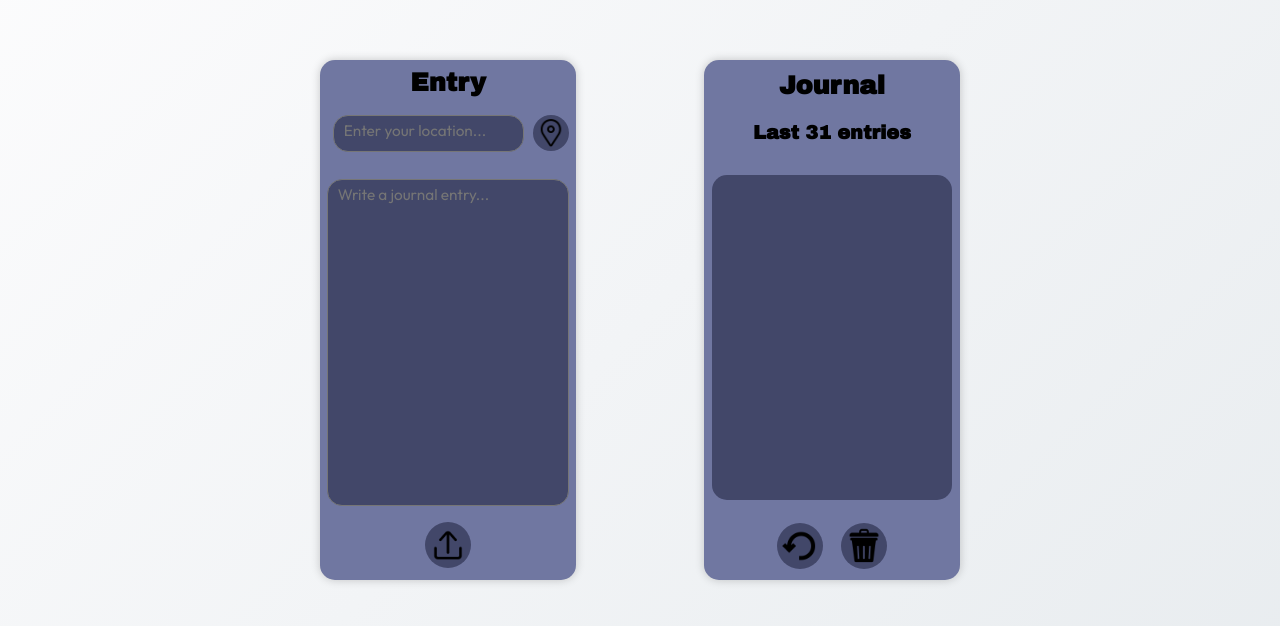
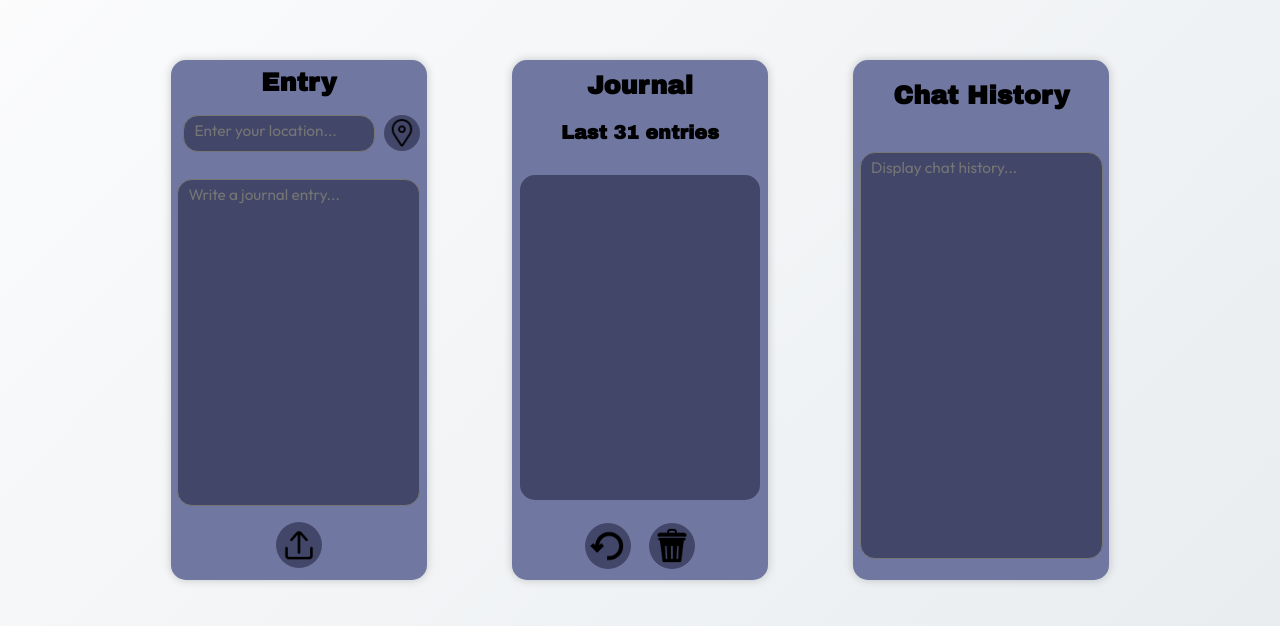
Before and after one commit to GianniMS/Diary-Chatbot, a plain HTML site: page client/index.html in a window 1280 px wide. Shown: the part 80-706 px from the top of the page. Drawn offline with Linux system fonts and the light colour scheme.

Commit message:
added ui chat history

```diff
--- a/client/index.html
+++ b/client/index.html
@@ -45,6 +45,10 @@
                 <img class="delete-button" src="images/delete-button.png">
             </section>
         </section>
+        <section class="card-section">
+            <h1 class="section-title">Chat History</h1>
+            <textarea class="chat-history" placeholder="Display chat history..."></textarea>
+        </section>
     </section>
 </main>
 <script src="script.js"></script>
--- a/client/style.css
+++ b/client/style.css
@@ -28,7 +28,7 @@
 
 .container {
     display: flex;
-    width: 60vw;
+    width: 80vw;
     justify-content: space-around;
 }
 
@@ -213,3 +213,32 @@
     border-radius: 50px;
     padding: 3px;
 }
+
+.chat-history {
+    overflow-y: scroll;
+    overflow-x: hidden;
+    width: 18vw;
+    height: 50vh;
+    border-radius: 15px;
+    background-color: #424769;
+    padding-left: 10px;
+    padding-top: 5px;
+    resize: none;
+    font-size: 1.2vw;
+    font-family: "Outfit", sans-serif;
+}
+
+.chat-history::-webkit-scrollbar-track {
+    display: none;
+}
+
+.chat-history::-webkit-scrollbar-thumb {
+    background-color: black;
+    border-radius: 15px;
+}
+
+.chat-history::-webkit-scrollbar {
+    width: 8px;
+    background-color: #E8ECEF;
+    border-radius: 15px;
+}
```
